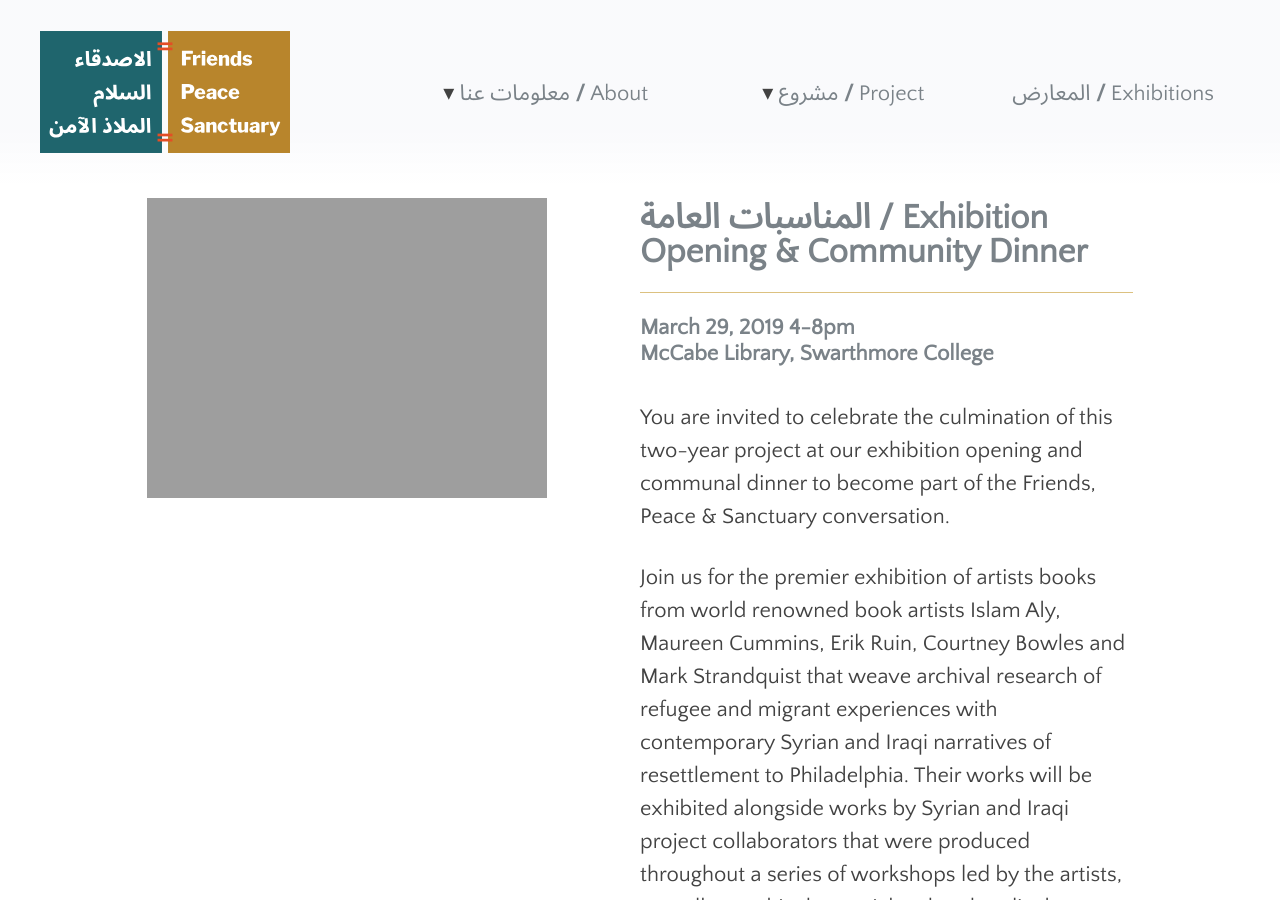
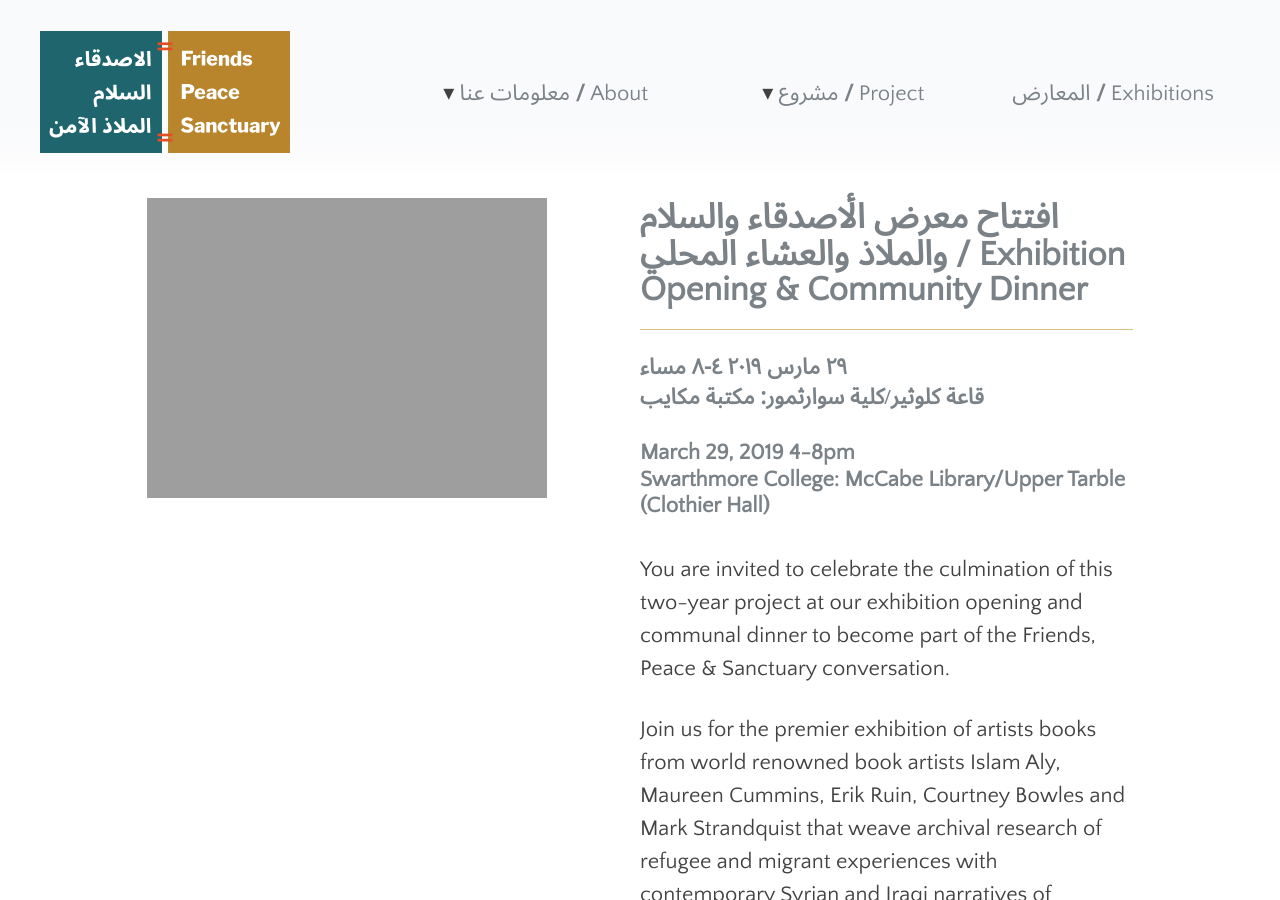
Before and after one commit to swat-ds/fps.swarthmore.edu, a Jekyll site: the page built from _posts/2019-02-21-community-dinner.md, in a window 1280 px wide and 900 px high. Built offline with Jekyll 4.4.1, drawn with Linux system fonts in a browser that asks for light colours.

Commit message:
Update 2019-02-21-community-dinner.md

```diff
--- a/_posts/2019-02-21-community-dinner.md
+++ b/_posts/2019-02-21-community-dinner.md
@@ -1,6 +1,6 @@
 ---
 title: Exhibition Opening & Community Dinner
-title_ar: المناسبات العامة
+title_ar: افتتاح معرض الأصدقاء والسلام والملاذ والعشاء المحلي
 lang: en
 categories:
   - public events
@@ -8,10 +8,33 @@ categories:
   - 'exhibit:swarthmore'
 image: islam_inception2.JPG
 event_date: 'March 29, 2019 4-8pm'
-event_location: 'McCabe Library, Swarthmore College'
+event_location: 'Swarthmore College: McCabe Library/Upper Tarble (Clothier Hall)'
 event_fb_url: 'https://www.facebook.com/events/296067711049125/'
 published: true
 date: '2019-03-01 14:59 -0500'
+tags:
+  - 'artist:Amaal AlNajjar'
+  - 'artist:Abir AlArnab'
+  - 'artist:Abdul Karim Awad'
+  - 'artist:Ali Salman'
+  - 'artist:Asmaa Diab'
+  - 'artist:Courtney Bowles'
+  - 'artist:Erik Ruin'
+  - 'artist:Fadaa Ali'
+  - 'artist:Fadia Lilmakhzoub'
+  - 'artist:Fouad Sakhnini'
+  - 'artist:Islam Aly'
+  - 'artist:Layla Al Hussein'
+  - 'artist:Mark Strandquist'
+  - 'artist:Marwa'
+  - 'artist:Maureen Cummins'
+  - 'artist:Mohamed'
+  - 'artist:Osama Herkal'
+  - 'artist:Raghad'
+  - 'artist:Roula Al Jabi'
+  - 'artist:Samah AlKasab'
+event_location_ar: 'قاعة كلوثير/كلية سوارثمور: مكتبة مكايب'
+event_date_ar: ٢٩ مارس ٢٠١٩ ٤-٨ مساء
 ---
 
 You are invited to celebrate the culmination of this two-year project at our exhibition opening and communal dinner to become part of the Friends, Peace & Sanctuary conversation.
```
